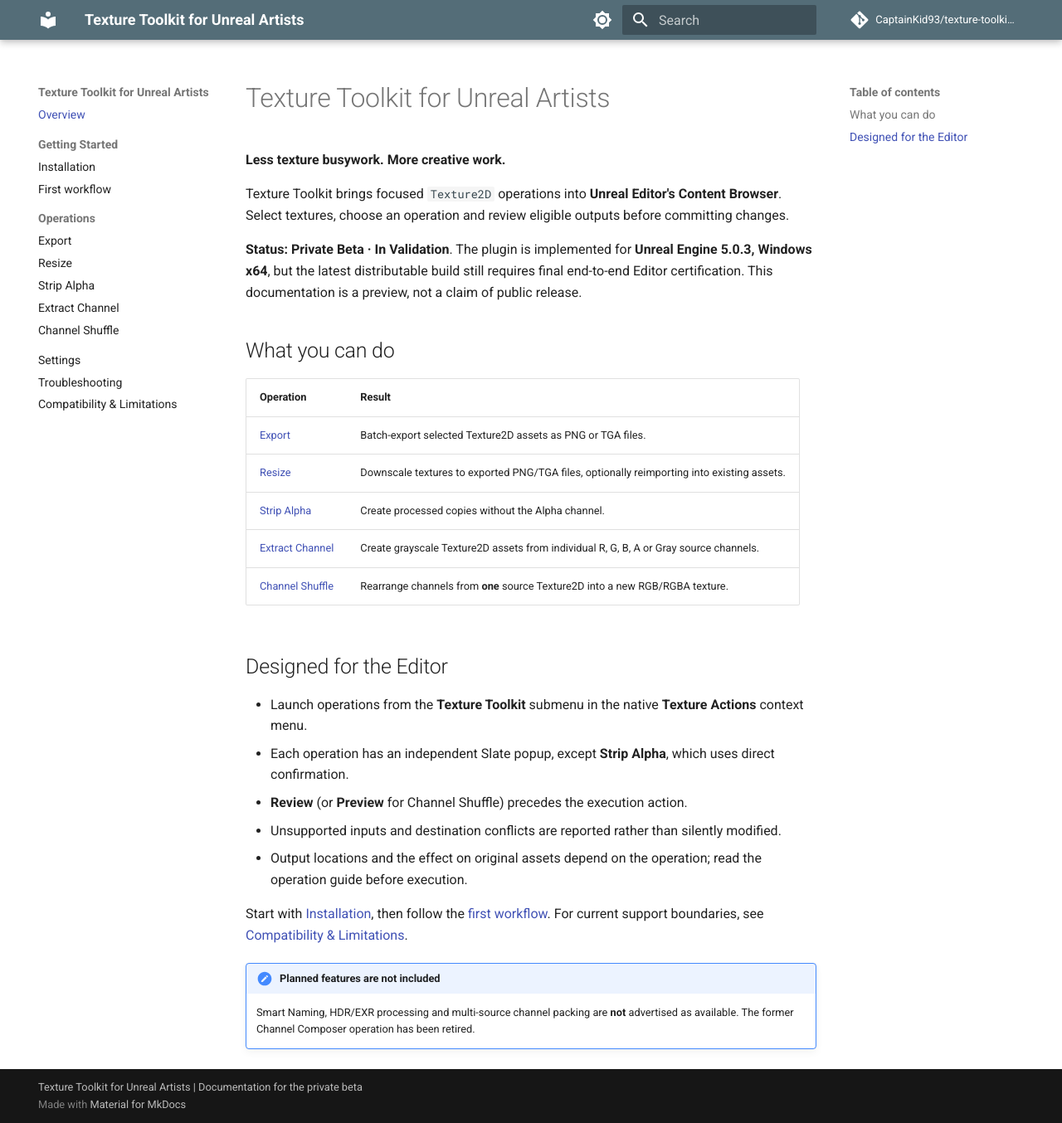
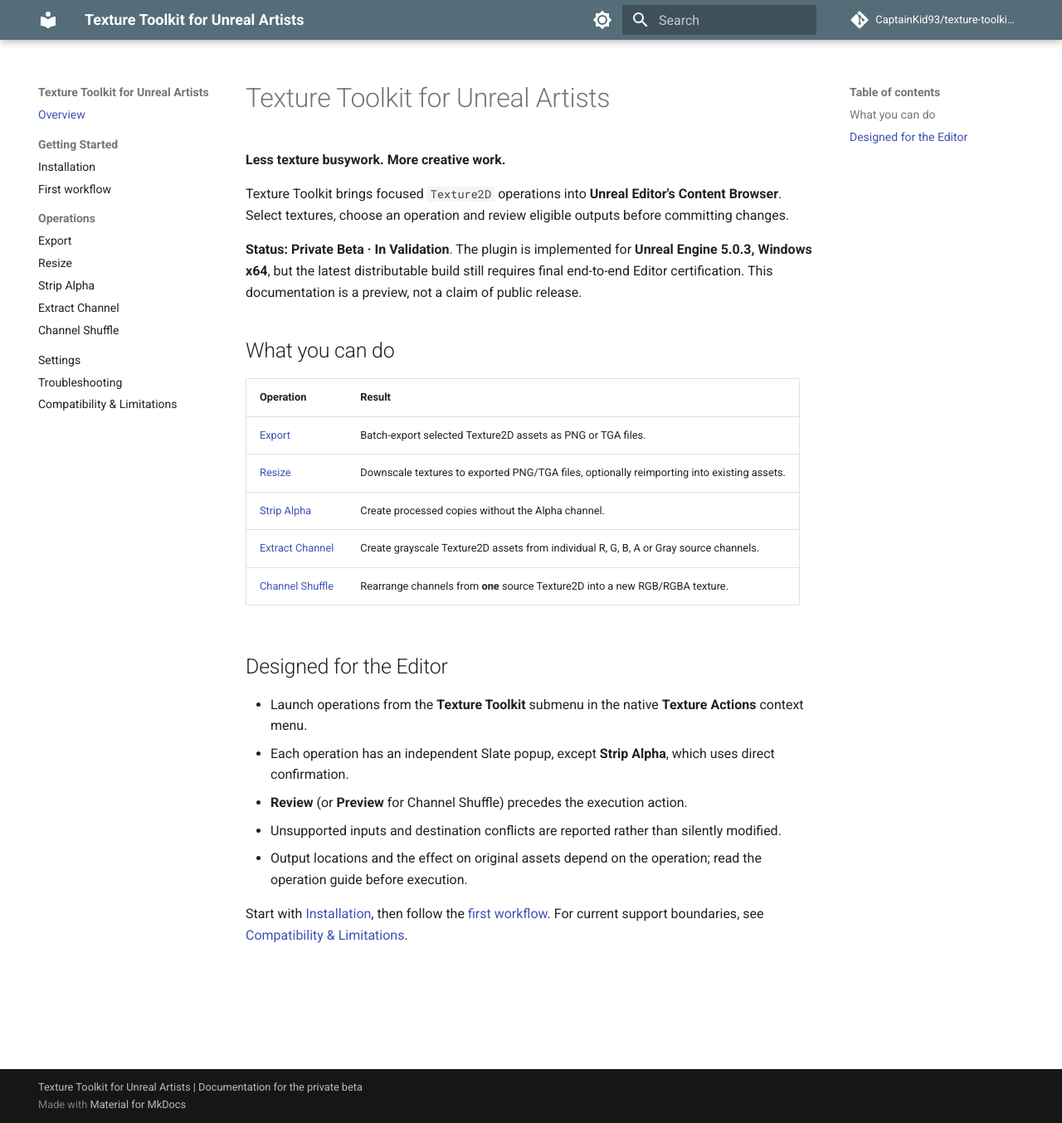
Before and after one commit to CaptainKid93/texture-toolkit-docs, an MkDocs documentation site: the page built from docs/index.md, in a window 1280 px wide and 1354 px high. Shown: the whole window at 83% size. Built offline with MkDocs 1.6.1 and Material for MkDocs 9.7.7, drawn with Linux system fonts in a browser that asks for light colours; comment, search, counter and statistics services are not loaded.

```diff
--- a/docs/index.md
+++ b/docs/index.md
@@ -25,6 +25,3 @@ Texture Toolkit brings focused `Texture2D` operations into **Unreal Editor's Con
 - Output locations and the effect on original assets depend on the operation; read the operation guide before execution.
 
 Start with [Installation](installation.md), then follow the [first workflow](getting-started.md). For current support boundaries, see [Compatibility & Limitations](compatibility.md).
-
-!!! note "Planned features are not included"
-    Smart Naming, HDR/EXR processing and multi-source channel packing are **not** advertised as available. The former Channel Composer operation has been retired.
```
